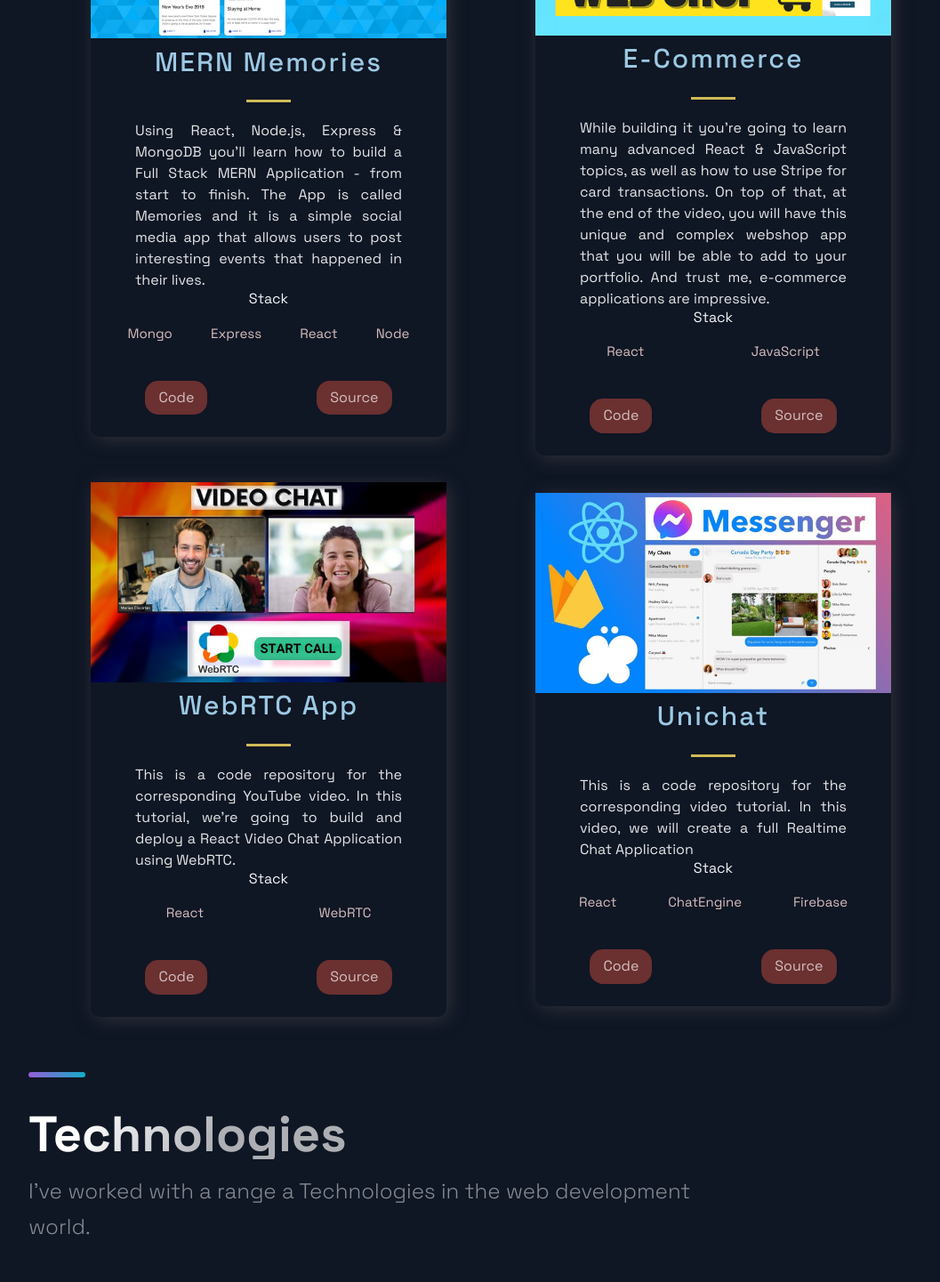
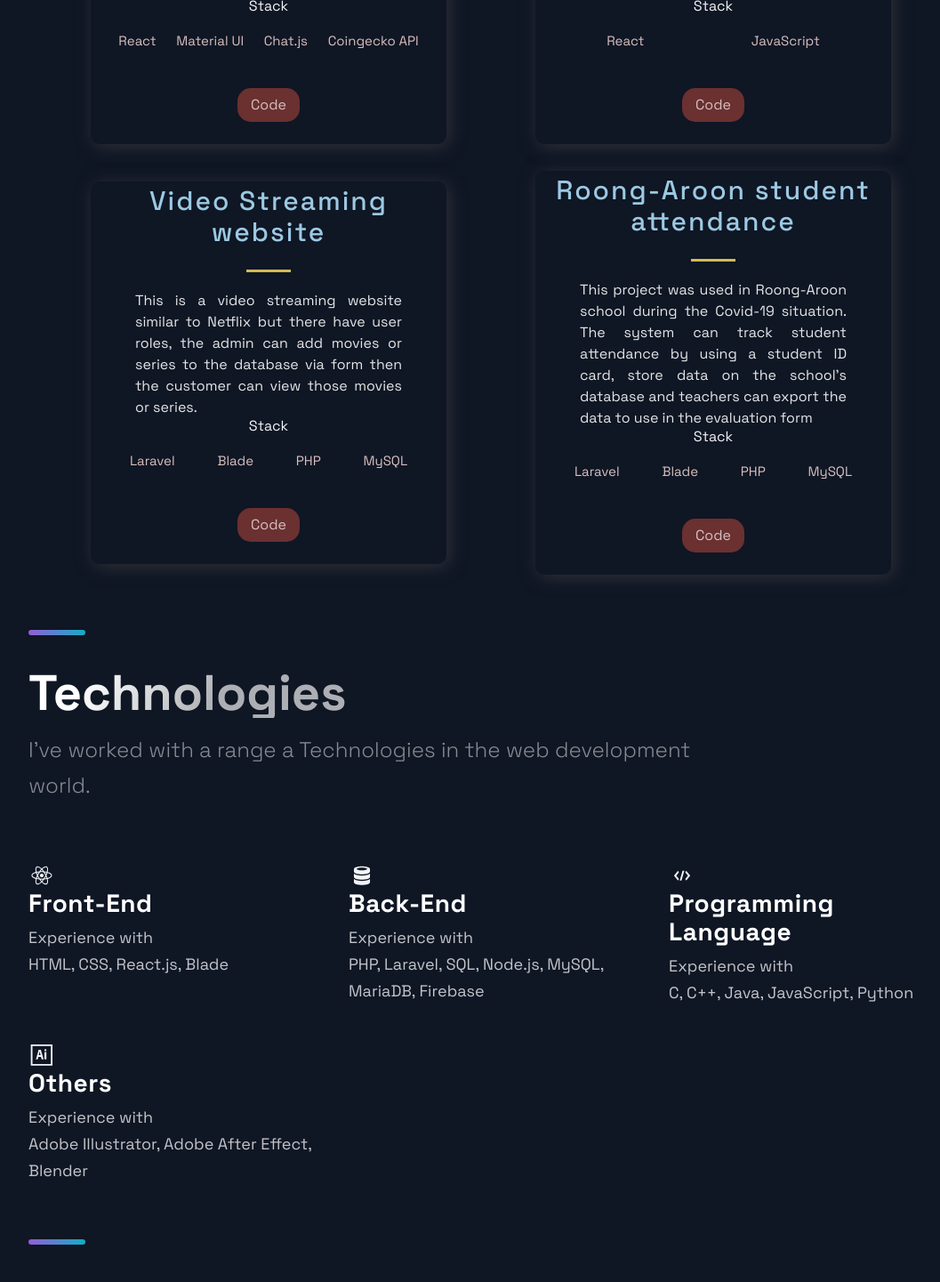
Before and after one commit to earth1168/ReactPortfolio, a Next.js app: page / in a window 1280 px wide. Shown: the part 1020-2461 px from the top of the page at 89% size, without its empty margins (88-1145 px from the left). Built offline with nearby package versions, Linux system fonts and the light colour scheme.

Commit message:
Update Information

```diff
--- a/src/components/Footer/Footer.js
+++ b/src/components/Footer/Footer.js
@@ -1,5 +1,5 @@
 import React from 'react';
-import { AiFillGithub, AiFillTwitterCircle, AiFillFacebook } from 'react-icons/ai';
+import { AiFillGithub, AiFillTwitterCircle, AiFillFacebook, AiFillHighlight } from 'react-icons/ai';
 
 import { SocialIcons } from '../Header/HeaderStyles';
 import { CompanyContainer, FooterWrapper, LinkColumn, LinkItem, LinkList, LinkTitle, Slogan, SocialContainer, SocialIconsContainer } from './FooterStyles';
@@ -10,7 +10,7 @@ const Footer = () => {
       <LinkList>
         <LinkColumn>
           <LinkTitle>Call</LinkTitle>
-          <LinkItem href="tel:111-111-1111">111-111-1111</LinkItem>
+          <LinkItem href="tel:(+66)840724199">(+66)840724199</LinkItem>
         </LinkColumn>
         <LinkColumn>
           <LinkTitle>Email</LinkTitle>
@@ -19,17 +19,20 @@ const Footer = () => {
       </LinkList>
       <SocialIconsContainer>
         <CompanyContainer>
-          <Slogan>Some Slogan place here!</Slogan>
+          <Slogan>Let's use this magic to make this world a better place!</Slogan>
         </CompanyContainer>
         <SocialContainer>
-          <SocialIcons href="https://github.com">
-          <AiFillGithub size="3rem" />
+          <SocialIcons href="https://github.com/earth1168">
+            <AiFillGithub size="3rem" />
           </SocialIcons>
-          <SocialIcons href="https://twitter.com">
+          <SocialIcons href="https://twitter.com/blacklotus1168">
             <AiFillTwitterCircle size="3rem" />
           </SocialIcons>
-          <SocialIcons href="https://facebook.com">
+          <SocialIcons href="https://www.facebook.com/earthgy.pimanus">
             <AiFillFacebook size="3rem" />
+          </SocialIcons>
+          <SocialIcons href="https://www.artstation.com/earthgee">
+            <AiFillHighlight size="3rem" />
           </SocialIcons>
         </SocialContainer>
       </SocialIconsContainer>
--- a/src/components/Header/Header.js
+++ b/src/components/Header/Header.js
@@ -1,6 +1,6 @@
 import Link from 'next/link';
 import React from 'react';
-import { AiFillFacebook, AiFillGithub, AiFillInstagram, AiFillLinkedin, AiFillTwitterCircle } from 'react-icons/ai';
+import { AiFillFacebook, AiFillGithub, AiFillTwitterCircle, AiFillHighlight } from 'react-icons/ai';
 import { DiCssdeck } from 'react-icons/di';
 
 import { Container, Div1, Div2, Div3, NavLink, SocialIcons, Span } from './HeaderStyles';
@@ -33,14 +33,17 @@ const Header = () =>  (
       </li>
     </Div2>
     <Div3>
-      <SocialIcons href="https://github.com">
+      <SocialIcons href="https://github.com/earth1168">
         <AiFillGithub size="3rem" />
       </SocialIcons>
-      <SocialIcons href="https://twitter.com">
+      <SocialIcons href="https://twitter.com/blacklotus1168">
         <AiFillTwitterCircle size="3rem" />
       </SocialIcons>
-      <SocialIcons href="https://facebook.com">
+      <SocialIcons href="https://www.facebook.com/earthgy.pimanus">
         <AiFillFacebook size="3rem" />
+      </SocialIcons>
+      <SocialIcons href="https://www.artstation.com/earthgee">
+        <AiFillHighlight size="3rem" />
       </SocialIcons>
     </Div3>
   </Container>
--- a/src/components/Hero/Hero.js
+++ b/src/components/Hero/Hero.js
@@ -15,7 +15,7 @@ const Hero = () => (
       <SectionText>
         For me, coding is like a magic. One day, I want to use this magic to make this world a better place!
       </SectionText>
-      <Button onClick={() => window.location = 'https://google.com'}>
+      <Button onClick={() => window.location = 'https://www.facebook.com/earthgy.pimanus/'}>
         Contact Me
       </Button>
     </LeftSection>
--- a/src/components/Projects/Projects.js
+++ b/src/components/Projects/Projects.js
@@ -27,7 +27,7 @@ const Projects = () => (
     <GridContainer>
       {projects.map(({ id, image, title, description, tags, source, visit }) => (
         <BlogCard key={id}>
-          <Img src={image} />
+
           <TitleContent>
             <HeaderThree title>{title}</HeaderThree>
             <Hr />
@@ -43,7 +43,7 @@ const Projects = () => (
           </div>
           <UtilityList>
             <ExternalLinks href={visit}>Code</ExternalLinks>
-            <ExternalLinks href={source}>Source</ExternalLinks>
+
           </UtilityList>
         </BlogCard>
       ))}
--- a/src/components/Technologies/Technologies.js
+++ b/src/components/Technologies/Technologies.js
@@ -1,5 +1,5 @@
 import React from 'react';
-import { DiDatabase, DiFirebase, DiReact, DiZend } from 'react-icons/di';
+import { DiCode, DiDatabase, DiFirebase, DiIllustrator, DiReact, DiZend } from 'react-icons/di';
 import { Section, SectionDivider, SectionText, SectionTitle } from '../../styles/GlobalComponents';
 import { List, ListContainer, ListIcon, ListItem, ListParagraph, ListTitle } from './TechnologiesStyles';
 
@@ -19,7 +19,7 @@ const Technologies = () =>  (
           <ListTitle>Front-End</ListTitle>
           <ListParagraph>
             Experience with <br />
-            React.js
+            HTML, CSS, React.js, Blade
           </ListParagraph>
         </ListContainer>
       </ListItem>
@@ -29,17 +29,27 @@ const Technologies = () =>  (
           <ListTitle>Back-End</ListTitle>
           <ListParagraph>
             Experience with <br />
-            Node and Database
+            PHP, Laravel, SQL, Node.js, MySQL, MariaDB, Firebase
           </ListParagraph>
         </ListContainer>
       </ListItem>
       <ListItem>
-        <DiZend size="3rem" />
+        <DiCode size="3rem" />
         <ListContainer>
-          <ListTitle>UX-UI</ListTitle>
+          <ListTitle>Programming Language</ListTitle>
           <ListParagraph>
             Experience with <br />
-            tools like Figma
+            C, C++, Java, JavaScript, Python
+          </ListParagraph>
+        </ListContainer>
+      </ListItem>
+      <ListItem>
+        <DiIllustrator size="3rem" />
+        <ListContainer>
+          <ListTitle>Others</ListTitle>
+          <ListParagraph>
+            Experience with <br />
+            Adobe Illustrator, Adobe After Effect, Blender
           </ListParagraph>
         </ListContainer>
       </ListItem>
--- a/src/components/TimeLine/TimeLine.js
+++ b/src/components/TimeLine/TimeLine.js
@@ -44,9 +44,12 @@ const Timeline = () => {
 
   return (
     <Section id="about">
+      <SectionDivider />
+      <br />
+      <br />
       <SectionTitle>About Me</SectionTitle>
       <SectionText>
-        The purpose of JavaScript Mastery is to help aspiring and established developers to take their development skills to the next level and build awesome apps.
+      I started my journey when I was in grade 9, that was the first time I wrote my code that can show "Hello World" using C programming. Then I learn how to create a website, frontend, backend till now along with my hobby which is 3D modeling, and learn about cryptocurrency.
       </SectionText>
       <CarouselContainer ref={carouselRef} onScroll={handleScroll}>
         <>
--- a/src/constants/constants.js
+++ b/src/constants/constants.js
@@ -1,46 +1,46 @@
 export const projects = [
   {
-    title: 'MERN Memories',
-    description: "Using React, Node.js, Express & MongoDB you'll learn how to build a Full Stack MERN Application - from start to finish. The App is called Memories and it is a simple social media app that allows users to post interesting events that happened in their lives.",
+    title: 'Kyuka',
+    description: "Cryptocurrency tracker build with ReactJS. It's a place to view your favorite coin's price, information, and historical chart.",
       image: '/images/1.png',
-      tags: ['Mongo', 'Express', 'React', 'Node'],
+      tags: ['React', 'Material UI', 'Chat.js', 'Coingecko API'],
     source: 'https://google.com',
-    visit: 'https://google.com',
+    visit: 'https://github.com/earth1168/kyuka',
     id: 0,
   },
   {
-    title: 'E-Commerce',
-    description:"While building it you're going to learn many advanced React & JavaScript topics, as well as how to use Stripe for card transactions. On top of that, at the end of the video, you will have this unique and complex webshop app that you will be able to add to your portfolio. And trust me, e-commerce applications are impressive.",
+    title: 'Covid-19 Dashboard',
+    description:"This project is built during Covid-19 pandemic situation. User can view number of infected person from each country",
     image: '/images/2.png',
     tags: ['React', 'JavaScript'],
     source: 'https://google.com',
-    visit: 'https://google.com',
+    visit: 'https://github.com/earth1168/covidTracker',
     id: 1,
   },
   {
-    title: 'WebRTC App',
-    description: "This is a code repository for the corresponding YouTube video. In this tutorial, we're going to build and deploy a React Video Chat Application using WebRTC.",
+    title: 'Video Streaming website',
+    description: "This is a video streaming website similar to Netflix but there have user roles, the admin can add movies or series to the database via form then the customer can view those movies or series.",
       image: '/images/3.jpg',
-      tags: ['React', 'WebRTC'],
+      tags: ['Laravel', 'Blade','PHP','MySQL'],
     source: 'https://google.com',
-    visit: 'https://google.com',
+    visit: 'https://github.com/earth1168/TMTE',
     id: 2,
   },
   {
-    title: 'Unichat',
-    description: "This is a code repository for the corresponding video tutorial. In this video, we will create a full Realtime Chat Application",
+    title: 'Roong-Aroon student attendance',
+    description: "This project was used in Roong-Aroon school during the Covid-19 situation. The system can track student attendance by using a student ID card, store data on the school's database and teachers can export the data to use in the evaluation form",
     image: '/images/4.jpg',
-    tags: ['React', 'ChatEngine', 'Firebase'],
+    tags: ['Laravel', 'Blade','PHP','MySQL'],
     source: 'https://google.com',
-    visit: 'https://google.com',
+    visit: 'https://github.com/earth1168/RA-studentdata',
     id: 3,
   },
 ];
 
 export const TimeLineData = [
-  { year: 2017, text: 'Started my journey', },
-  { year: 2018, text: 'Worked as a freelance developer', },
-  { year: 2019, text: 'Founded JavaScript Mastery', },
-  { year: 2020, text: 'Shared my projects with the world', },
-  { year: 2021, text: 'Started my own platform', },
+  { year: 2015, text: 'I wrote my first code which is C programmingใ', },
+  { year: 2016, text: 'Roong-Aroon school, Math-Science', },
+  { year: 2018, text: 'Find more experience from computer camp! e.g. 2B KMUTT, Junior Webmaster Camp X, Stupid hackathon TH, etc.' },
+  { year: 2019, text: 'King mongkuts university of technology thonburi, B.Eng in Computer Engineering, Thailand', },
+  { year: "Present", text: 'Explore the world of Web development!', },
 ];
--- a/src/pages/index.js
+++ b/src/pages/index.js
@@ -17,7 +17,7 @@ const Home = () => {
       <Projects />
       <Technologies />
       <Timeline />
-      <Acomplishments />
+
     </Layout>
   );
 };
```
